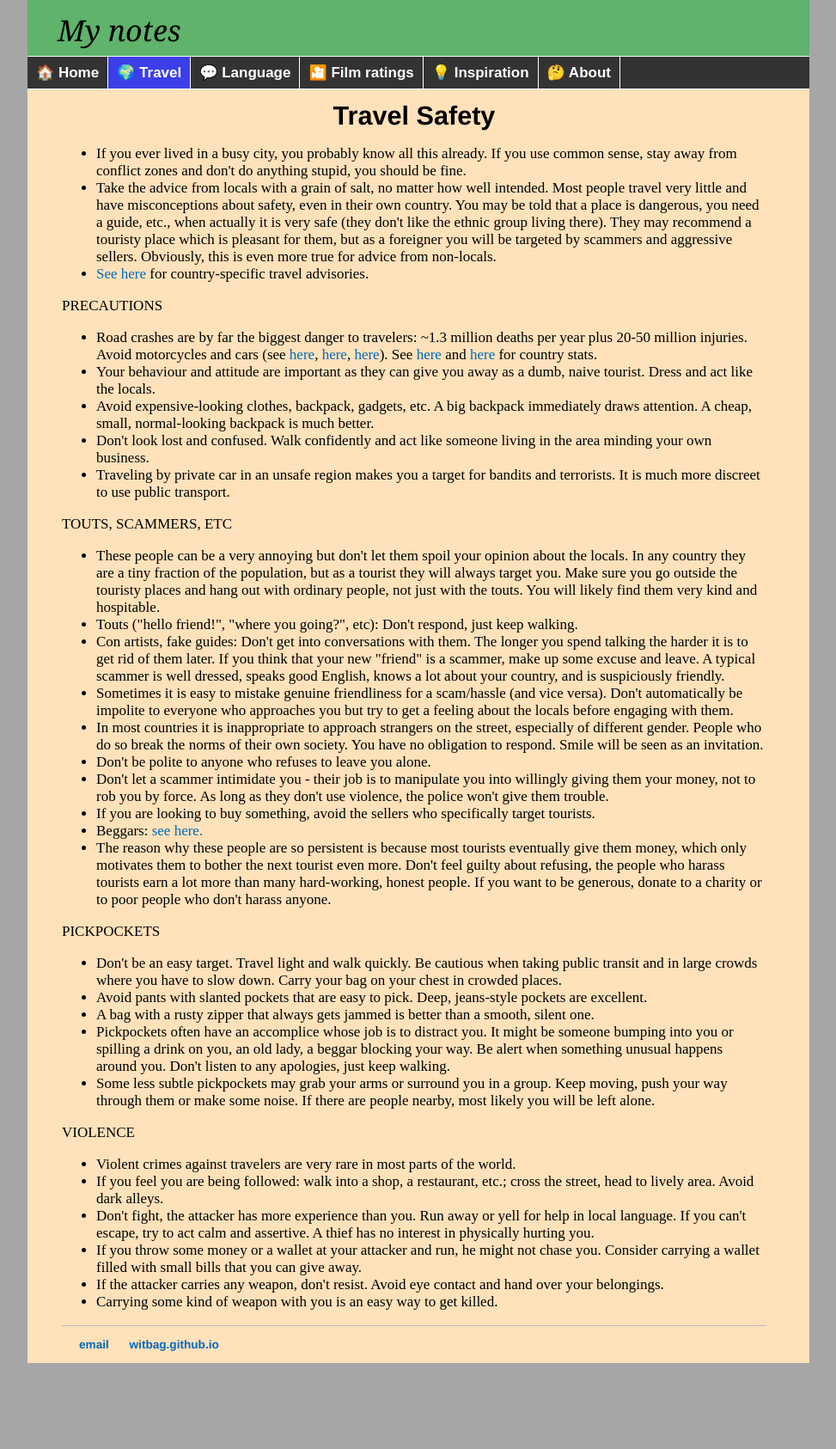
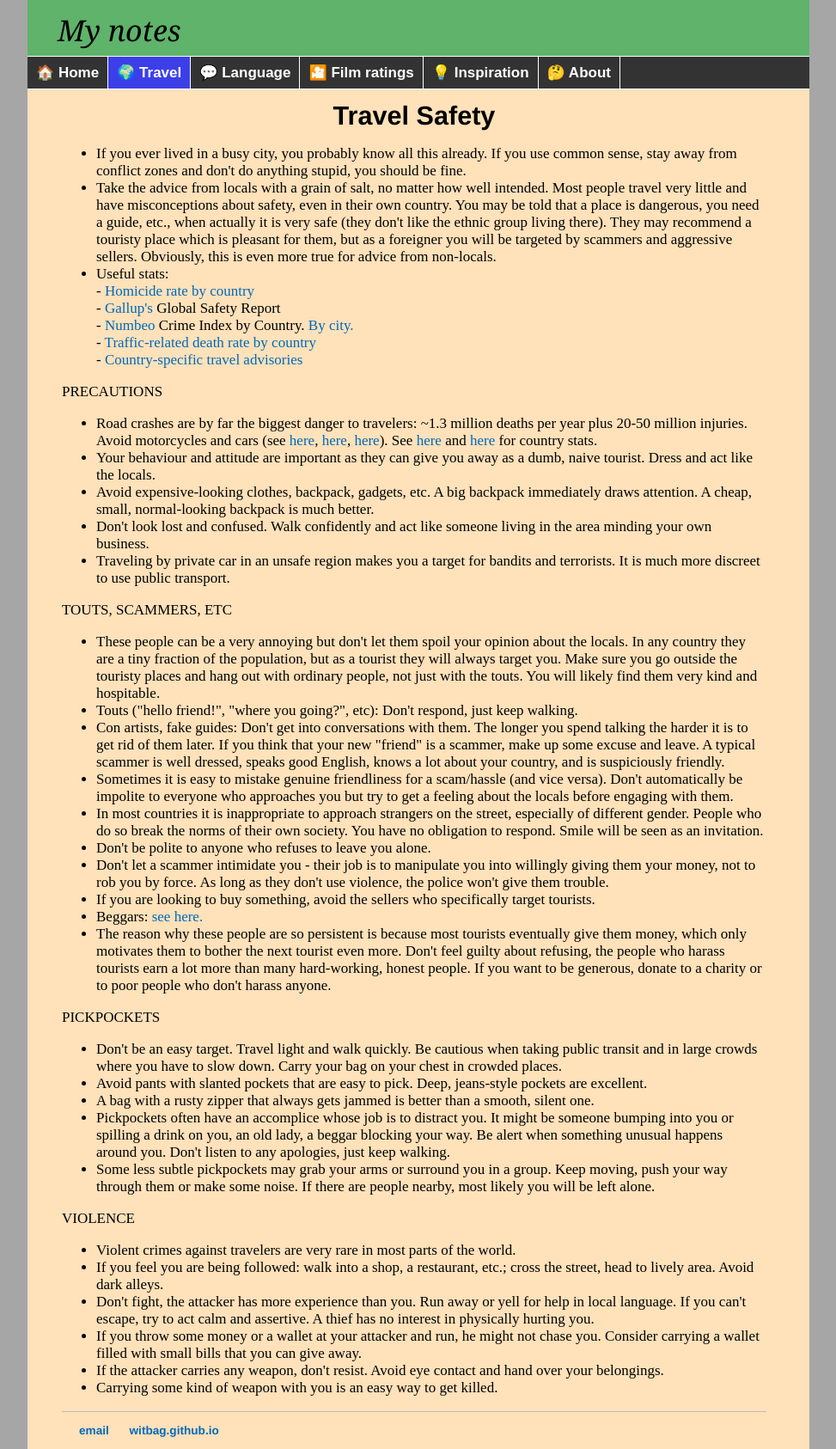
Before and after one commit to witbag/witbag.github.io, a Jekyll site: the page built from travel/safety.html, in a window 1280 px wide. Shown: the whole page at 86% size, without its empty margins (153-1126 px from the left). Built offline with Jekyll 4.4.1, drawn with Linux system fonts in a browser that asks for light colours; before the commit the page ends 1586 px from its top, so only the background shows below that.

Commit message:
Update safety.html

```diff
--- a/travel/safety.html
+++ b/travel/safety.html
@@ -11,11 +11,16 @@ title: Travel advice
 <ul>
 <li>If you ever lived in a busy city, you probably know all this already. If you use common sense, stay away from conflict zones and don't do anything stupid, you should be fine.<br>
 <li>Take the advice from locals with a grain of salt, no matter how well intended. Most people travel very little and have misconceptions about safety, even in their own country. You may be told that a place is dangerous, you need a guide, etc., when actually it is very safe (they don't like the ethnic group living there). They may recommend a touristy place which is pleasant for them, but as a foreigner you will be targeted by scammers and aggressive sellers. Obviously, this is even more true for advice from non-locals.<br>
-<li><a href="resources.html#advis">See here</a> for country-specific travel advisories.<br>
+<li>Useful stats:<br>
+- <a href="https://ourworldindata.org/grapher/homicide-rate-unodc" target=_blank>Homicide rate by country</a><br>
+- <a href="https://www.gallup.com/analytics/356996/gallup-global-safety-research-center.aspx" target=_blank>Gallup's</a> Global Safety Report<br>
+- <a href="https://www.numbeo.com/crime/rankings_by_country.jsp" target=_blank>Numbeo</a> Crime Index by Country. <a href="https://www.numbeo.com/crime/gmaps.jsp" target=_blank>By city.</a> <br>
+- <a href="https://en.wikipedia.org/wiki/List_of_countries_by_traffic-related_death_rate" target=_blank>Traffic-related death rate by country</a> <br>
+- <a href="https://cdn.statcdn.com/Infographic/images/normal/18264.jpeg" target=_blank>Country-specific travel advisories</a> <br>
 </ul>
 <p>PRECAUTIONS</p>
 <ul>
-<li>Road crashes are by far the biggest danger to travelers: ~1.3 million deaths per year plus 20-50 million injuries. Avoid motorcycles and cars (see <a href="https://cdn.statcdn.com/Infographic/images/normal/18264.jpeg" target=_blank>here</a>, <a href="https://upload.wikimedia.org/wikipedia/commons/e/e1/Road-way_vs._railway_safety.png" target=_blank>here</a>, <a href="https://en.wikipedia.org/wiki/Aviation_safety#Transport_comparisons" target=_blank>here</a>). See <a href="https://en.wikipedia.org/wiki/List_of_countries_by_traffic-related_death_rate" target=_blank>here</a> and <a href="https://apps.who.int/iris/rest/bitstreams/1164010/retrieve" target=_blank>here</a> for country stats.
+<li>Road crashes are by far the biggest danger to travelers: ~1.3 million deaths per year plus 20-50 million injuries. Avoid motorcycles and cars (see <a href="https://cdn.statcdn.com/Infographic/images/normal/18264.jpeg" target=_blank>here</a>, <a href="https://upload.wikimedia.org/wikipedia/commons/e/e1/Road-way_vs._railway_safety.png" target=_blank>here</a>, <a href="https://en.wikipedia.org/wiki/Aviation_safety#Transport_comparisons" target=_blank>here</a>). See <a href="https://en.wikipedia.org/wiki/List_of_countries_by_traffic-related_death_rate" target=_blank>here</a> and <a href="https://www.who.int/teams/social-determinants-of-health/safety-and-mobility/global-status-report-on-road-safety-2023" target=_blank>here</a> for country stats.
 <li>Your behaviour and attitude are important as they can give you away as a dumb, naive tourist. Dress and act like the locals.</li>
 <li>Avoid expensive-looking clothes, backpack, gadgets, etc. A big backpack immediately draws attention. A cheap, small, normal-looking backpack is much better.</li>
 <li>Don't look lost and confused. Walk confidently and act like someone living in the area minding your own business.</li>
```
